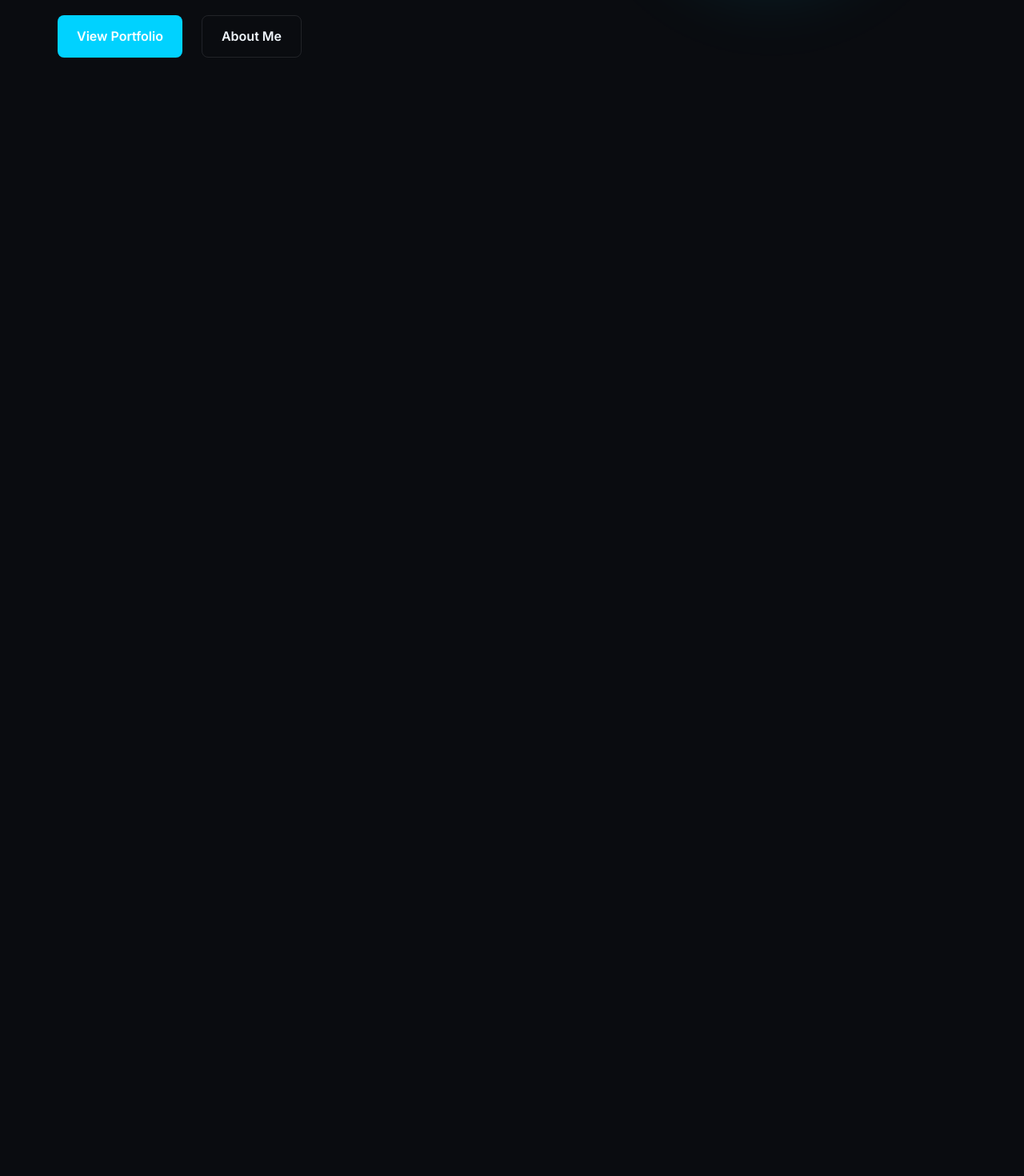
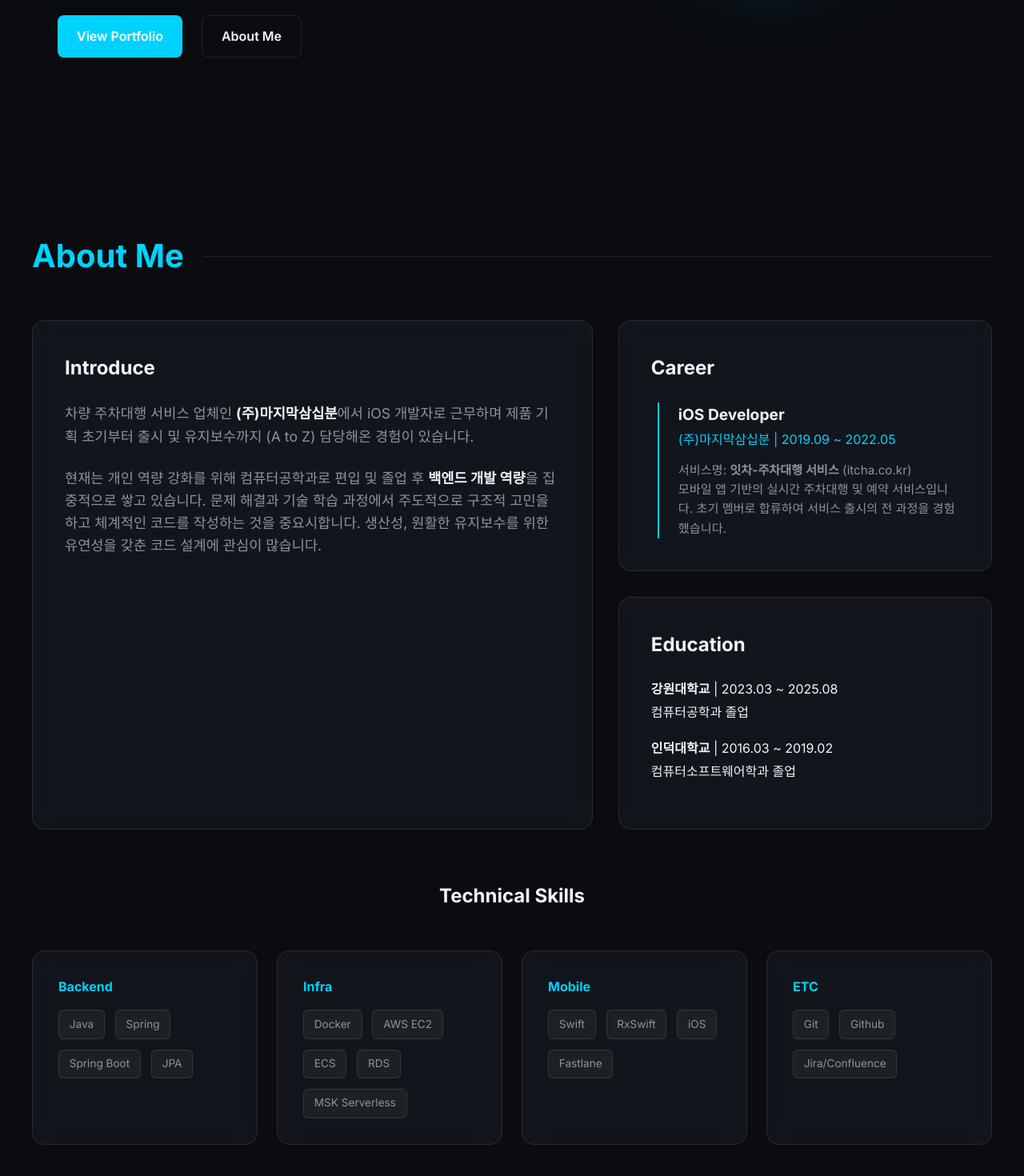
Before and after one commit to miiiiiin/MyWebsite-MIN, a React (Vite) app: page / in a window 1280 px wide. Shown: the part 612-2082 px from the top of the page at 80% size. Before the commit the page ends 800 px from the top, so only its background shows below. Built offline with nearby package versions, Linux system fonts and the light colour scheme.

Commit message:
feat: add About Me section with career, skills, and education

```diff
--- a/src/App.jsx
+++ b/src/App.jsx
@@ -1,13 +1,17 @@
 import React from 'react';
 import Navbar from './components/Navbar';
 import Hero from './components/Hero';
+import About from './components/About';
+import './App.css';
+
 function App() {
   return (
     <div className="app">
       <Navbar />
       <main>
         <Hero />
-        {/* About and Portfolio sections will be added in the next phase */}
+        <About />
+        {/* Portfolio section will be added in the next phase */}
       </main>
     </div>
   );
--- /dev/null
+++ b/src/components/About.css
@@ -0,0 +1,130 @@
+.about {
+  padding: 100px 0;
+}
+
+.section-header {
+  margin-bottom: 3rem;
+  display: flex;
+  align-items: center;
+  gap: 1.5rem;
+}
+
+.section-header h2 {
+  font-size: 2.5rem;
+  font-weight: 800;
+  white-space: nowrap;
+}
+
+.section-header .line {
+  height: 1px;
+  background: var(--glass-border);
+  flex: 1;
+}
+
+.about-grid {
+  display: grid;
+  grid-template-columns: 1.5fr 1fr;
+  gap: 2rem;
+  margin-bottom: 4rem;
+}
+
+.about-main, .experience, .education {
+  padding: 2.5rem;
+}
+
+.about-main p {
+  margin-bottom: 1.5rem;
+  color: var(--text-muted);
+  font-size: 1.1rem;
+}
+
+.about-main strong {
+  color: var(--text-main);
+}
+
+.about h3 {
+  font-size: 1.5rem;
+  margin-bottom: 1.5rem;
+  font-weight: 700;
+}
+
+.about-side {
+  display: flex;
+  flex-direction: column;
+  gap: 2rem;
+}
+
+.exp-item {
+  border-left: 2px solid var(--primary);
+  padding-left: 1.5rem;
+  margin-left: 0.5rem;
+}
+
+.exp-info h4 {
+  font-size: 1.2rem;
+  margin-bottom: 0.2rem;
+}
+
+.exp-desc {
+  font-size: 0.95rem;
+  color: var(--text-muted);
+  margin-top: 0.8rem;
+}
+
+.edu-item {
+  margin-bottom: 1.2rem;
+}
+
+.edu-item p {
+  margin-bottom: 0.2rem;
+}
+
+.skills-section h3 {
+  text-align: center;
+  margin-bottom: 3rem;
+}
+
+.skills-grid {
+  display: grid;
+  grid-template-columns: repeat(auto-fit, minmax(250px, 1fr));
+  gap: 1.5rem;
+}
+
+.skill-card {
+  padding: 2rem;
+  transition: var(--transition);
+}
+
+.skill-card:hover {
+  transform: translateY(-5px);
+  border-color: var(--primary);
+}
+
+.skill-list {
+  display: flex;
+  flex-wrap: wrap;
+  gap: 0.8rem;
+  margin-top: 1rem;
+}
+
+.skill-tag {
+  background: rgba(240, 246, 252, 0.05);
+  padding: 0.4rem 0.8rem;
+  border-radius: 6px;
+  font-size: 0.85rem;
+  border: 1px solid var(--glass-border);
+  color: var(--text-muted);
+  transition: var(--transition);
+}
+
+.skill-tag:hover {
+  color: var(--primary);
+  border-color: var(--primary);
+  background: rgba(0, 210, 255, 0.05);
+}
+
+@media (max-width: 968px) {
+  .about-grid {
+    grid-template-columns: 1fr;
+  }
+}
--- /dev/null
+++ b/src/components/About.jsx
@@ -0,0 +1,80 @@
+import React from 'react';
+import './About.css';
+
+const About = () => {
+  const skillGroups = [
+    { title: 'Backend', skills: ['Java', 'Spring', 'Spring Boot', 'JPA'] },
+    { title: 'Infra', skills: ['Docker', 'AWS EC2', 'ECS', 'RDS', 'MSK Serverless'] },
+    { title: 'Mobile', skills: ['Swift', 'RxSwift', 'iOS', 'Fastlane'] },
+    { title: 'ETC', skills: ['Git', 'Github', 'Jira/Confluence'] }
+  ];
+
+  return (
+    <section className="about container" id="about">
+      <div className="section-header">
+        <h2 className="accent">About Me</h2>
+        <div className="line"></div>
+      </div>
+
+      <div className="about-grid">
+        <div className="about-main glass-panel">
+          <h3>Introduce</h3>
+          <p>
+            차량 주차대행 서비스 업체인 <strong>(주)마지막삼십분</strong>에서 iOS 개발자로 근무하며 제품 기획 초기부터 출시 및 유지보수까지 (A to Z) 담당해온 경험이 있습니다.
+          </p>
+          <p>
+            현재는 개인 역량 강화를 위해 컴퓨터공학과로 편입 및 졸업 후 <strong>백엔드 개발 역량</strong>을 집중적으로 쌓고 있습니다.
+            문제 해결과 기술 학습 과정에서 주도적으로 구조적 고민을 하고 체계적인 코드를 작성하는 것을 중요시합니다.
+            생산성, 원활한 유지보수를 위한 유연성을 갖춘 코드 설계에 관심이 많습니다.
+          </p>
+        </div>
+
+        <div className="about-side">
+          <div className="experience glass-panel">
+            <h3>Career</h3>
+            <div className="exp-item">
+              <div className="exp-info">
+                <h4>iOS Developer</h4>
+                <p className="accent">(주)마지막삼십분 | 2019.09 ~ 2022.05</p>
+              </div>
+              <p className="exp-desc">
+                서비스명: <strong>잇차-주차대행 서비스</strong> (<a href="https://itcha.co.kr/" target="_blank" rel="noreferrer">itcha.co.kr</a>) <br />
+                모바일 앱 기반의 실시간 주차대행 및 예약 서비스입니다. 초기 멤버로 합류하여 서비스 출시의 전 과정을 경험했습니다.
+              </p>
+            </div>
+          </div>
+
+          <div className="education glass-panel">
+            <h3>Education</h3>
+            <div className="edu-item">
+              <p><strong>강원대학교</strong> | 2023.03 ~ 2025.08</p>
+              <p className="text-muted">컴퓨터공학과 졸업</p>
+            </div>
+            <div className="edu-item">
+              <p><strong>인덕대학교</strong> | 2016.03 ~ 2019.02</p>
+              <p className="text-muted">컴퓨터소프트웨어학과 졸업</p>
+            </div>
+          </div>
+        </div>
+      </div>
+
+      <div className="skills-section">
+        <h3>Technical Skills</h3>
+        <div className="skills-grid">
+          {skillGroups.map((group, index) => (
+            <div key={index} className="skill-card glass-panel">
+              <h4 className="accent">{group.title}</h4>
+              <div className="skill-list">
+                {group.skills.map((skill, sIndex) => (
+                  <span key={sIndex} className="skill-tag">{skill}</span>
+                ))}
+              </div>
+            </div>
+          ))}
+        </div>
+      </div>
+    </section>
+  );
+};
+
+export default About;
```
